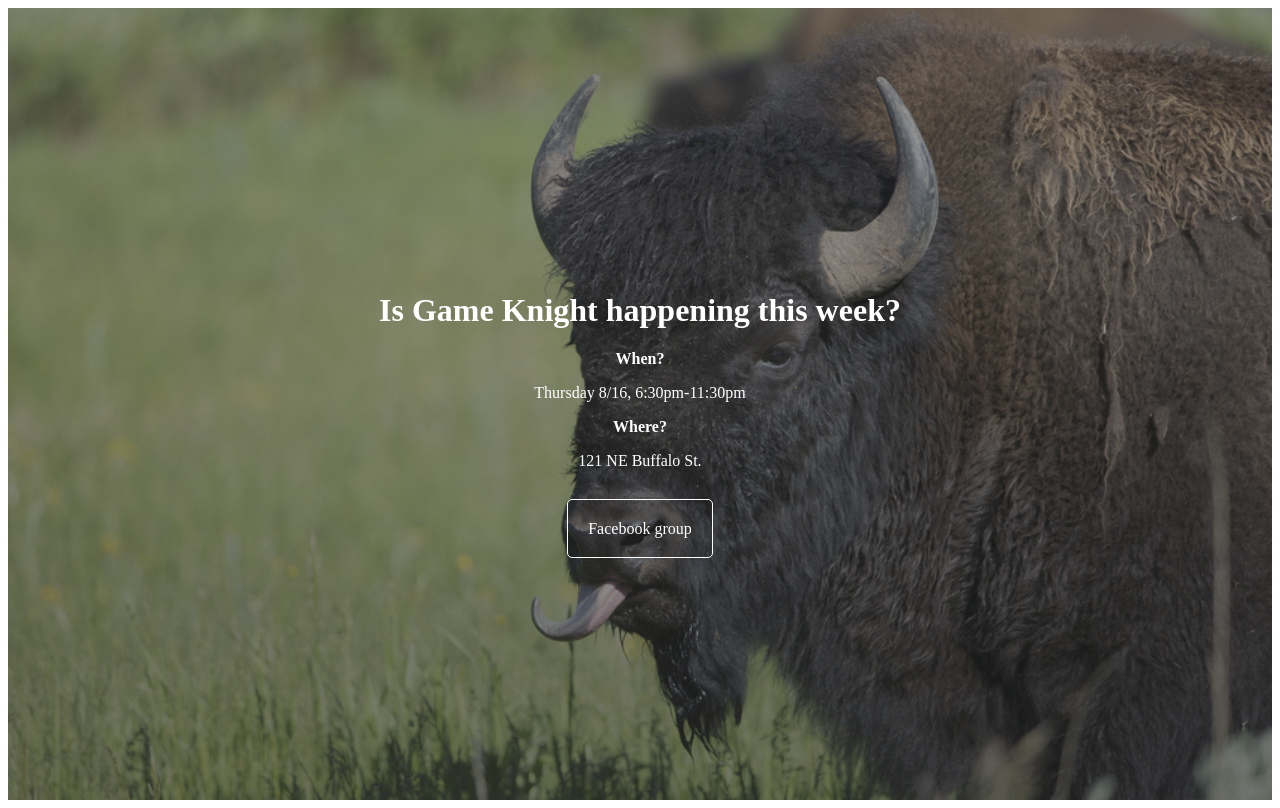
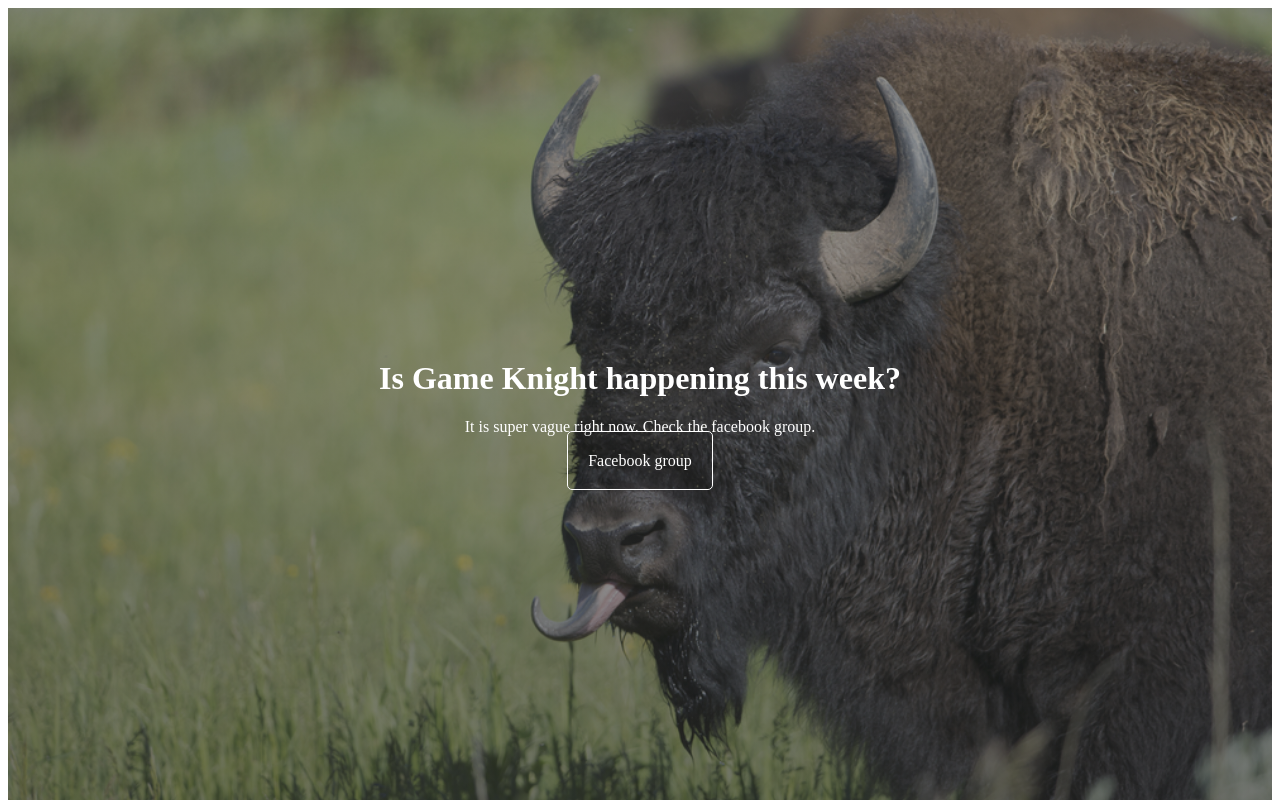
Before and after one commit to NeversSync/gameKnight, a Gatsby site: page / in a window 1280 px wide. Built offline with nearby package versions, Linux system fonts and the light colour scheme; Gatsby itself is replaced by a stand-in of ours.

Commit message:
Update data

```diff
--- a/src/pages/index.js
+++ b/src/pages/index.js
@@ -51,12 +51,12 @@
   <StatusWrapper>
     <Status>
       <h1>Is Game Knight happening this week?</h1>
-      {/* <p>It is super vague right now. Check the facebook group.</p> */}
-      <p><b>When?</b></p>
-      <p>Thursday 8/16, 6:30pm-11:30pm</p>
-      <p><b>Where?</b></p>
+      <p>It is super vague right now. Check the facebook group.</p>
+      {/* <p><b>When?</b></p> */}
+      {/* <p>Thursday 8/16, 6:30pm-11:30pm</p> */}
+      {/* <p><b>Where?</b></p> */}
       {/* <p style={{marginBottom: '50px'}}>1915 NE 56th ave.</p> */}
-      <p style={{marginBottom: '50px'}}>121 NE Buffalo St.</p>
+      {/* <p style={{marginBottom: '50px'}}>121 NE Buffalo St.</p> */}
       <FbLink href="https://www.facebook.com/groups/1729528793760175/" target="_blank">
         Facebook group
       </FbLink>
```
